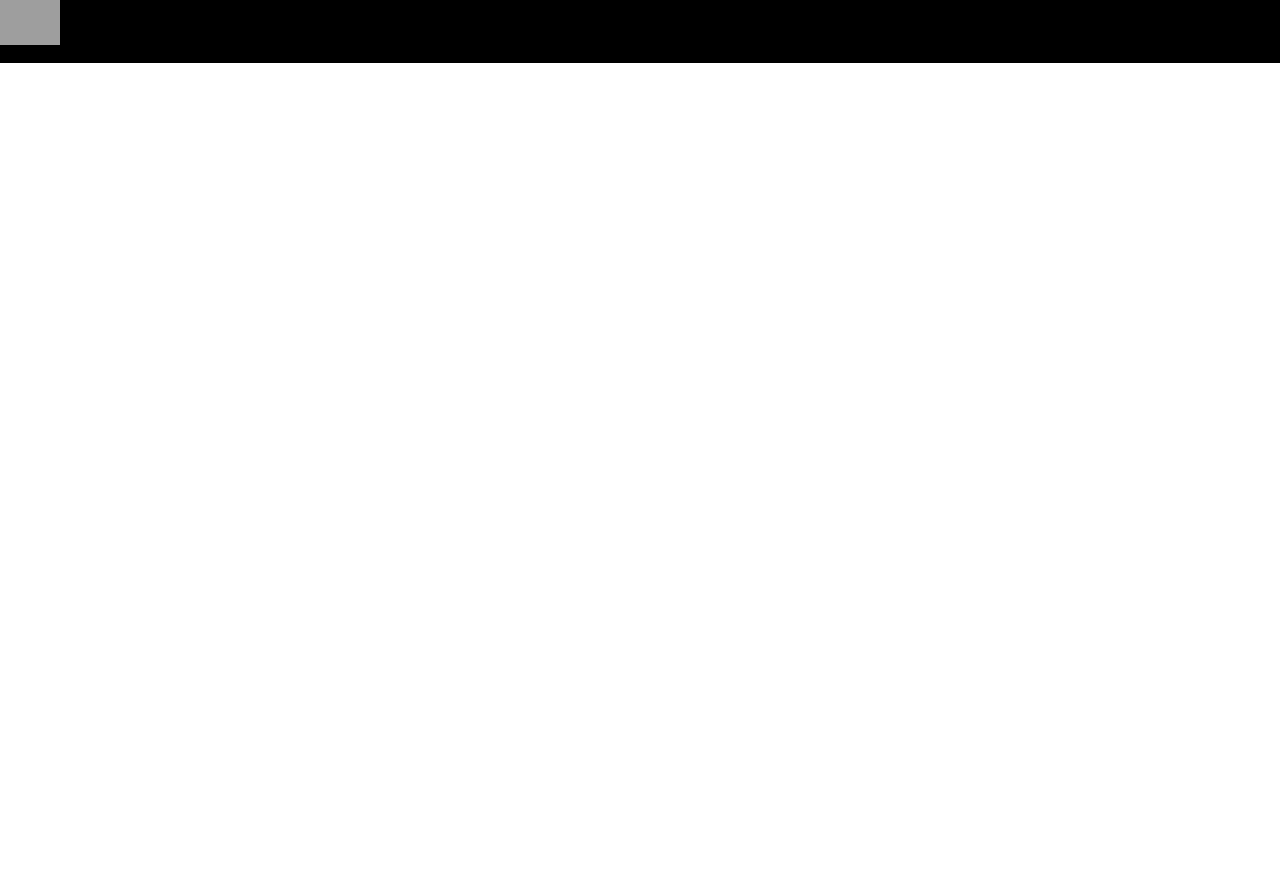
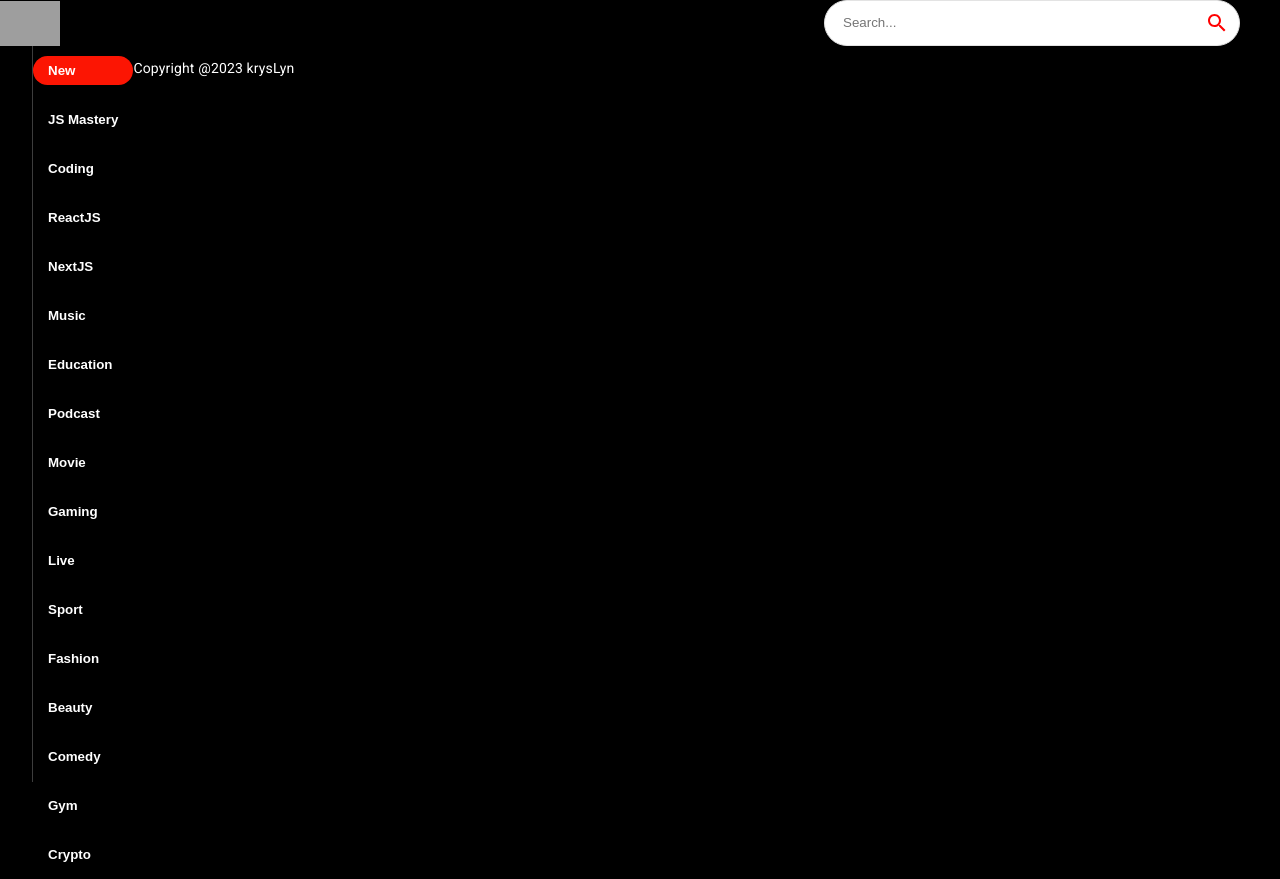
Before and after one commit to krystyna-lyn/wavetube, a React (Create React App) app: page / in a window 1280 px wide. Before the commit the page ends 800 px from the top, so only its background shows below. Built offline with nearby package versions, Linux system fonts and the light colour scheme; grey boxes are pictures that could not be loaded; the HTML template or start-up script is replaced by a standard one.

Commit message:
update navbar

```diff
--- a/src/components/Feed.jsx
+++ b/src/components/Feed.jsx
@@ -1,8 +1,25 @@
-import React from 'react'
+import { useState, useEffect } from "react";
+import { Box, Stack, Typography } from "@mui/material";
+import { BorderRight } from "@mui/icons-material";
+
+import {Sidebar} from './index'
 
 const Feed = () => {
   return (
-    <div>Feed</div>
+    <Stack sx={{
+      flexDirection: { sx: 'column', md: 'row' }
+    }}>
+      <Box sx={{
+        height: { sx: 'auto', md: '92vh' }, borderRight: '1px solid #3d3d3d',
+        px: { sx: 0, md: 2 }
+      }} />
+
+      <Sidebar/>
+
+      <Typography className="copyright" variant="body2" sx={{ mt: 1.5, color: '#fff' }}>
+        Copyright @2023 krysLyn
+      </Typography>
+    </Stack>
   )
 }
 
--- a/src/components/Navbar.jsx
+++ b/src/components/Navbar.jsx
@@ -1,19 +1,25 @@
-import {Link} from 'react-router-dom';
-import {Stack} from '@mui/material';
+import { Link } from 'react-router-dom';
+import { Stack } from '@mui/material';
 
-import {logo} from '../utils/constants'
+import { logo } from '../utils/constants'
+import { SearchBar } from "./index";
+
 
 const Navbar = () =>
 (
   <Stack direction="row"
     alignItems="center"
-    sx={{position: 'sticky', backgroundColor: '#000',
-    top: '0',justifyContent: 'space-between'}} >
+    sx={{
+      position: 'sticky', backgroundColor: '#000',
+      top: '0', justifyContent: 'space-between'
+    }} >
 
-      <Link to="/" style={{display: 'flex', alignItems: 'center'}}>
-        <img src={logo} alt='logo' height={45}/>
+    <Link to="/" style={{ display: 'flex', alignItems: 'center' }}>
+      <img src={logo} alt='logo' height={45} />
 
     </Link>
+
+    <SearchBar/>
   </Stack>
 )
 
--- /dev/null
+++ b/src/components/SearchBar.jsx
@@ -0,0 +1,33 @@
+import {useState} from 'react';
+import { useNavigate } from 'react-router-dom';
+import { Paper, IconButton } from '@mui/material';
+import {Search} from '@mui/icons-material';
+
+const SearchBar = () => {
+  return (
+    <Paper
+    component="form"
+    onSubmit={()=>{}}
+    sx={{
+      borderRadius: 20,
+      border: '1px solid #e3e3e3',
+      pl:2,
+      boxShadow: 'none',
+      mr: {sm: 5}
+    }}>
+      <input
+      className='search-bar'
+      placeholder='Search...'
+      value=''
+      onChange={()=>{}}
+      />
+
+      <IconButton type='submit' sx={{ color:'red', p:'10px'}}>
+        <Search/>
+      </IconButton>
+
+      </Paper>
+  )
+}
+
+export default SearchBar
--- /dev/null
+++ b/src/components/Sidebar.jsx
@@ -0,0 +1,33 @@
+import {Stack} from '@mui/material';
+import { categories } from '../utils/constants';
+
+const SelectedCategory = 'New';
+
+const Sidebar = () =>
+ (
+    <Stack direction="row"
+    sx={{
+        overflowY: 'auto',
+        height: {sx: 'auto', md:'95%'},
+        flexDirection: {md: 'column'}
+    }}
+    >
+
+{categories.map((category=>(
+    <button
+    className='category-btn' style={{ background:
+    category.name === SelectedCategory && '#FC1503', color:'#fff' }}
+    key={category.name}
+    >
+        <span>{category.item}</span>
+        <span>{category.name}</span>
+    </button>
+))
+)
+}
+
+    </Stack>
+  )
+
+
+export default Sidebar
--- a/src/components/index.js
+++ b/src/components/index.js
@@ -3,3 +3,5 @@
 export {default as SearchFeed} from './SearchFeed';
 export {default as ChannelDetail} from './ChannelDetail';
 export {default as VideoDetail} from './VideoDetail';
+export {default as SearchBar} from './SearchBar';
+export {default as Sidebar} from './Sidebar';
```
Lines whose indentation alone changed are shown as unchanged.
